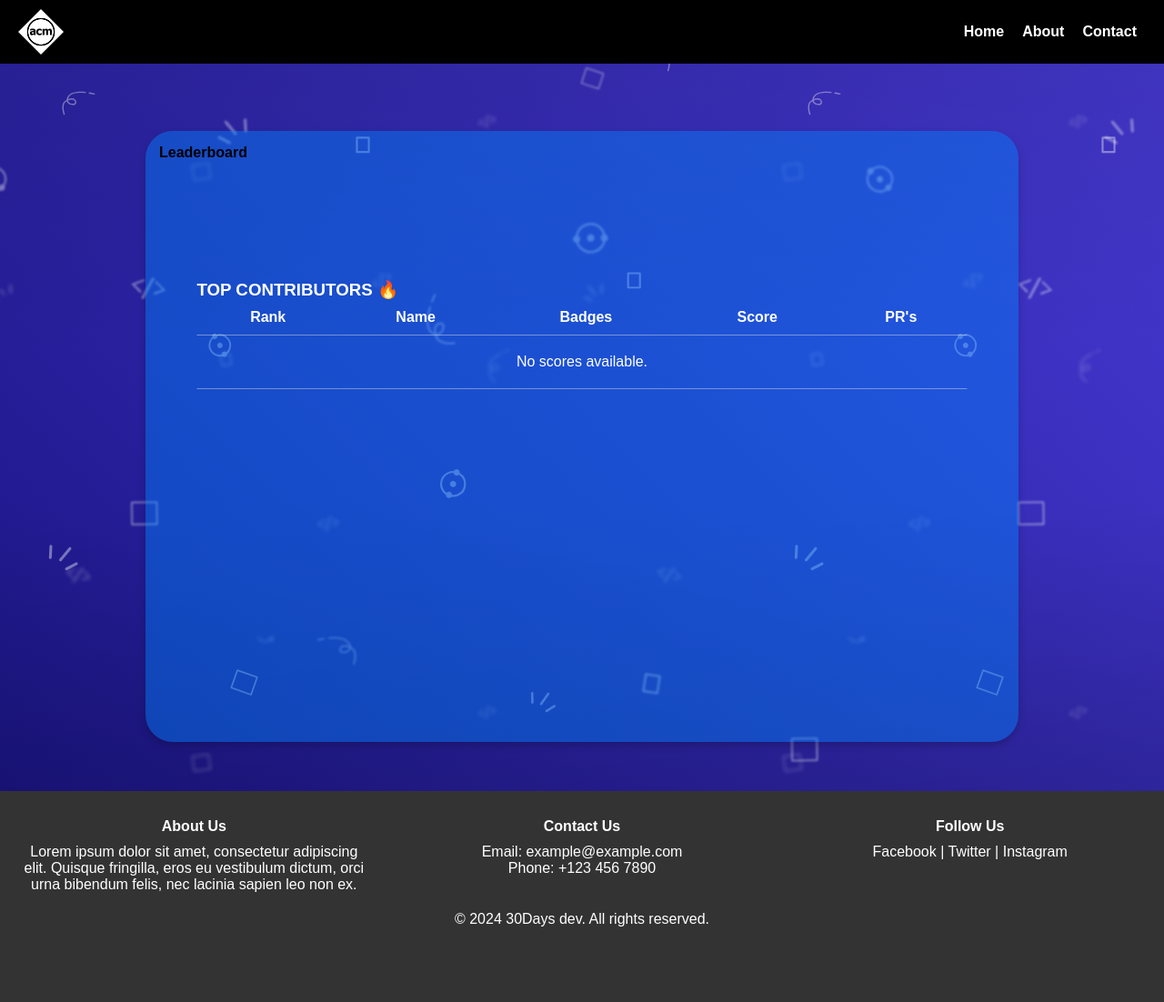
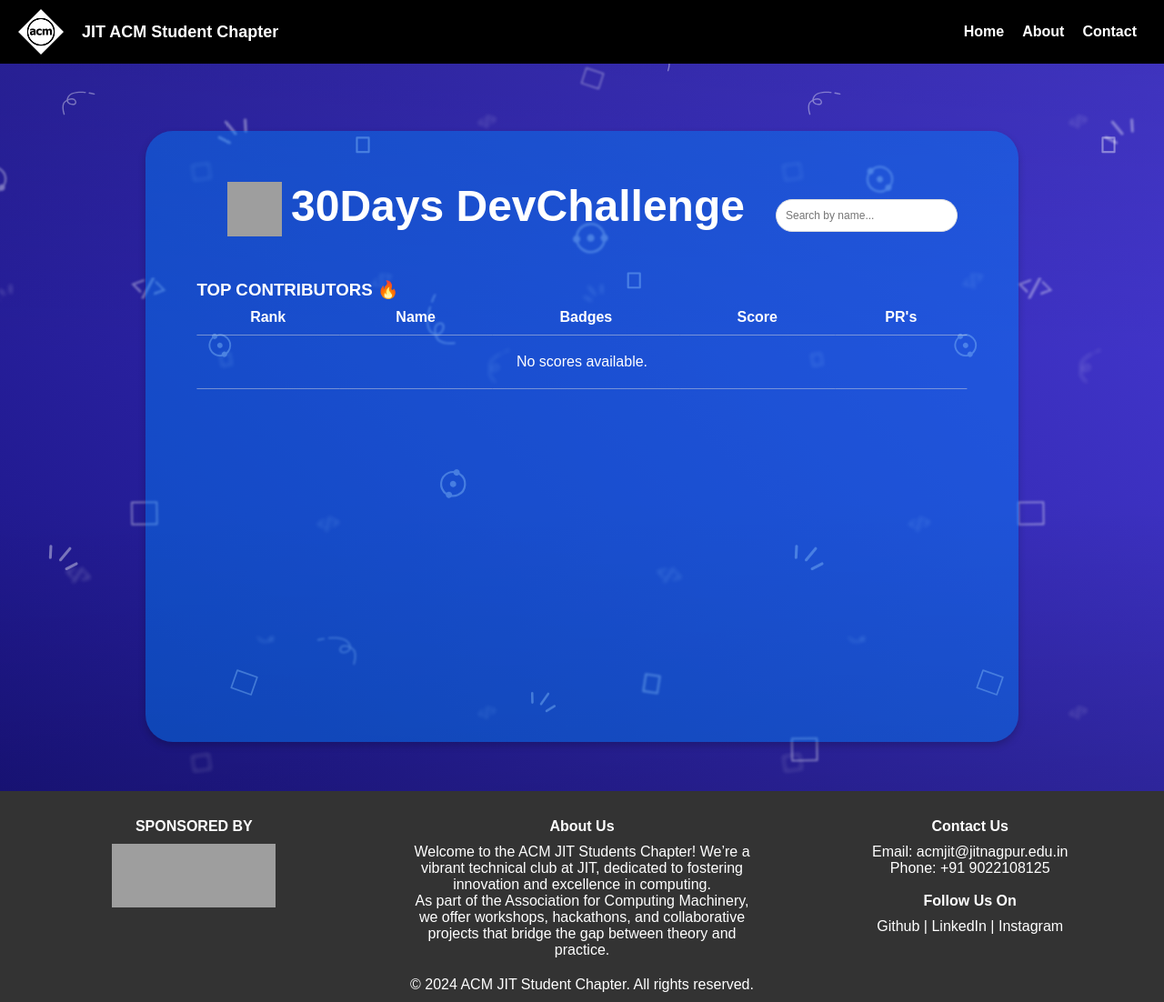
Before and after one commit to Walayhs/LeadBoard, a Django app: page / in a window 1280 px wide. Shown: the whole page at 91% size. Before the commit the page ends 1019 px from the top, so only its background shows below. Run offline with Django 5.2, Linux system fonts and the light colour scheme; data that the repository does not hold is empty; parts of the project's set-up code (start-up, migrations or seed data) failed here and were passed over; some libraries are stand-ins or nearby versions; grey boxes are pictures that could not be loaded.

Commit message:
Update scoreboard.html

```diff
--- a/repo/templates/scoreboard.html
+++ b/repo/templates/scoreboard.html
@@ -7,10 +7,58 @@
     <meta http-equiv="X-UA-Compatible" content="ie=edge">
     <title>30DaysDevChallenge</title>
     <!--<link rel="stylesheet" href="https://cdnjs.cloudflare.com/ajax/libs/twitter-bootstrap/3.3.7/css/bootstrap.css">-->
-    <link rel="stylesheet" href="{% static 'css/bootstrap.min.css' %}">
+    <link rel="stylesheet" href="{% static 'css/bootstap.min.css' %}">
     <link rel="stylesheet" href="{% static 'css/styles.processed.css' %}">
     <style>
+        /* Add any additional styling for the search bar here */
+        .search-container {
 
+            margin: 20px;
+            text-align: center;
+            right: 70px;
+            position: absolute;
+            top: 55px;
+
+        }
+
+        .search-input {
+            width: 150%;
+            max-width: 200px;
+            padding: 10px;
+            font-size: 12px;
+            border-radius: 25px;
+            border: 1px solid #ddd;
+        }
+        h2{
+            padding: 8px;
+        }
+        h1{
+            position: absolute;
+            left: 90px;
+            top: 22.5px;
+            color: #ffff;
+            font-size: 22px;
+
+        }
+        @media{
+            h1{
+                top: 25px;
+                max-width: 75%;
+                font-size: 18px;
+            }
+        }
+        .gradient-text {
+            font-size: 3rem;
+            font-weight: bold;
+            background: #ffff;
+            -webkit-background-clip: text;
+            -webkit-text-fill-color: transparent;
+            background-clip: text;
+            text-fill-color: transparent;
+            align: left;
+            padding-right: 40px;
+            padding-top:30px;
+        }
     </style>
 </head>
 <body style="padding: 0; margin: 0;">
@@ -19,6 +67,9 @@
         <div class="logo">
             <img src="{% static 'images/acmog.png' %}" alt="Logo">
         </div>
+        <div class="Title">
+            <h1>JIT ACM Student Chapter</h1>
+            </div>
         <ul id="menuList">
             <li><a href="#">Home</a></li>
             <li><a href="#">About</a></li>
@@ -46,12 +97,21 @@
     </section>
 
     <div class="floating-card">
-        <h4 class="card-title">Leaderboard</h4>
+       <div class="Title" >
+        <h1 class="gradient-text"><img src="{% static 'images/Logo3D.png' %}" alt="Logo" style="width:60px; height:60px;">30Days DevChallenge</h1>
+        </div>
+
 
         <div class="card">
+            <div class="search-container">
+                <input type="text" id="searchInput" class="search-input" onkeyup="searchTable()" placeholder="Search by name...">
+            </div>
             <div class="card-body">
                 <p><h3><b>TOP CONTRIBUTORS 🔥</b></h3></p>
-                <table>
+
+                <!-- Search Bar -->
+
+                <table id="leaderboardTable">
                     <thead>
                         <tr>
                             <th>Rank</th>
@@ -66,8 +126,10 @@
                             <tr>
                                 <td style="padding: 50px; width: 15%; font-size: 35px;">{{ score.rank }}</td>
                                 <td style="width: 35%; font-size: 20px;">
+                                    <div class="avatar-container">
                                     <img src="{{ score.contributor.avatar_url }}" alt="Avatar" width="100" style="padding: 15px; border-radius: 70px;">
                                     {{ score.username }}
+                                    </div>
                                 </td>
                                 <td>
                                     <div class="badge-container">
@@ -92,22 +154,28 @@
 
     <footer class="footer">
         <div class="footer-content">
+            <div class="footer-section sponsor">
+                <p><b>SPONSORED BY</b></p>
+                <img src="{% static 'images/MicroWorld.png' %}" alt="Logo" style="width: 180px; height: 80px; padding-top: 10px;">
+            </div>
+            {% comment %} <div class="footer-section contact">
+
+            </div> {% endcomment %}
             <div class="footer-section about">
                 <h4>About Us</h4>
-                <p>Lorem ipsum dolor sit amet, consectetur adipiscing elit. Quisque fringilla, eros eu vestibulum dictum, orci urna bibendum felis, nec lacinia sapien leo non ex.</p>
-            </div>
-            <div class="footer-section contact">
-                <h4>Contact Us</h4>
-                <p>Email: example@example.com</p>
-                <p>Phone: +123 456 7890</p>
+                <p>Welcome to the ACM JIT Students Chapter! We’re a vibrant technical club at JIT, dedicated to fostering innovation and excellence in computing. </p><p> As part of the Association for Computing Machinery, we offer workshops, hackathons, and collaborative projects that bridge the gap between theory and practice.</p>
             </div>
             <div class="footer-section social">
-                <h4>Follow Us</h4>
-                <a href="#">Facebook</a> | <a href="#">Twitter</a> | <a href="#">Instagram</a>
+                <h4>Contact Us</h4>
+                <p>Email: acmjit@jitnagpur.edu.in</p>
+                <p>Phone: +91 9022108125</p>
+                <br>
+                <h4>Follow Us On</h4>
+                <a href="https://github.com/jitacm">Github</a> | <a href="https://www.linkedin.com/company/acm-student-chapter-jit/">LinkedIn</a> | <a href="https://www.instagram.com/acm_jit/">Instagram</a>
             </div>
         </div>
         <div>
-            &copy; 2024 30Days dev. All rights reserved.
+            &copy; 2024 ACM JIT Student Chapter. All rights reserved.
         </div>
     </footer>
 
@@ -126,6 +194,28 @@
                 menuIcon.classList.remove("open");
             }
         }
+
+        function searchTable() {
+            var input, filter, table, rows, td, i, txtValue;
+            input = document.getElementById("searchInput");
+            filter = input.value.toLowerCase();
+            table = document.getElementById("leaderboardTable");
+            rows = table.getElementsByTagName("tr");
+
+            for (i = 1; i < rows.length; i++) { // Skip the header row
+                rows[i].style.display = "none"; // Initially hide all rows
+                td = rows[i].getElementsByTagName("td");
+                for (var j = 0; j < td.length; j++) {
+                    if (td[j]) {
+                        txtValue = td[j].textContent || td[j].innerText;
+                        if (txtValue.toLowerCase().indexOf(filter) > -1) {
+                            rows[i].style.display = "";
+                            break; // Break the loop if a match is found
+                        }
+                    }
+                }
+            }
+        }
     </script>
 </body>
 </html>
```
